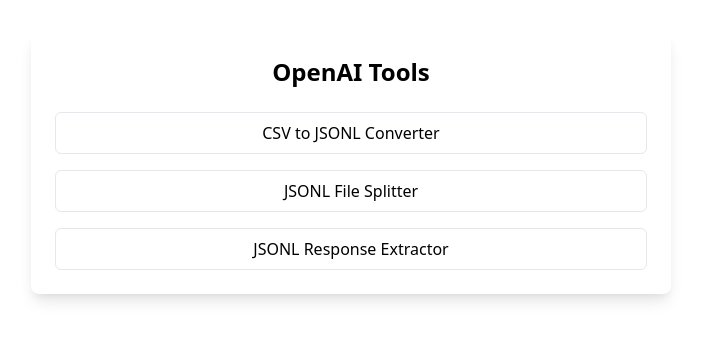
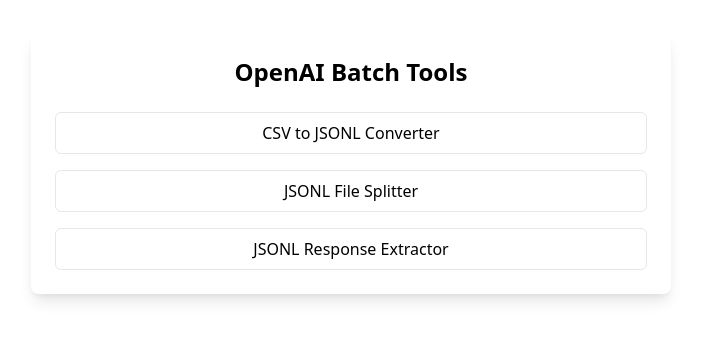
Before and after one commit to dimaelzeinge/openaibatch, a Flask app: page / in a window 1280 px wide. Shown: the top 340 px of the page, without its empty margins (289-990 px from the left). Run offline with Flask 3, Linux system fonts and the light colour scheme.

Commit message:
minor error

```diff
--- a/templates/index.html
+++ b/templates/index.html
@@ -7,7 +7,7 @@
 <body class="bg-[#1d1d1f]">
     <div class="container mx-auto px-4 py-8 max-w-2xl">
         <div class="bg-[#2c2c2e] rounded-lg shadow-lg p-6">
-            <h1 class="text-2xl font-bold text-center mb-6 text-[#e5e5e7]">OpenAI Tools</h1>
+            <h1 class="text-2xl font-bold text-center mb-6 text-[#e5e5e7]">OpenAI Batch Tools</h1>
             <div class="space-y-4">
                 <a href="{{ url_for('format_page') }}"
                    class="block w-full bg-[#86868b] text-[#e5e5e7] px-4 py-2 rounded-md hover:bg-[#1d1d1f] text-center transition duration-200 border border-[#a1a1a6]">
```
Also changed, not shown: README.md.
